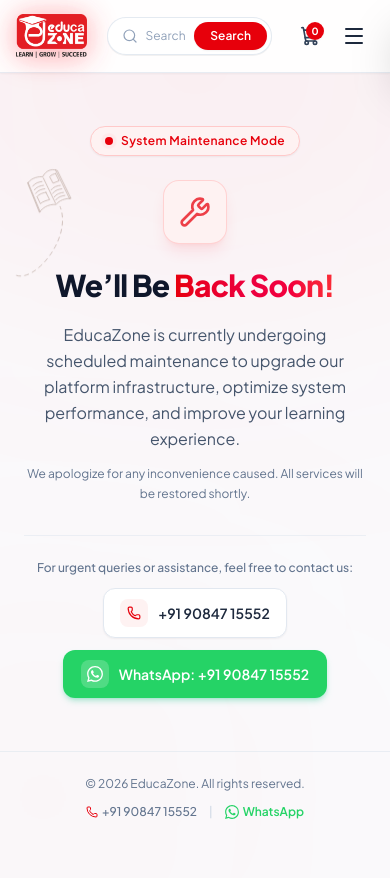
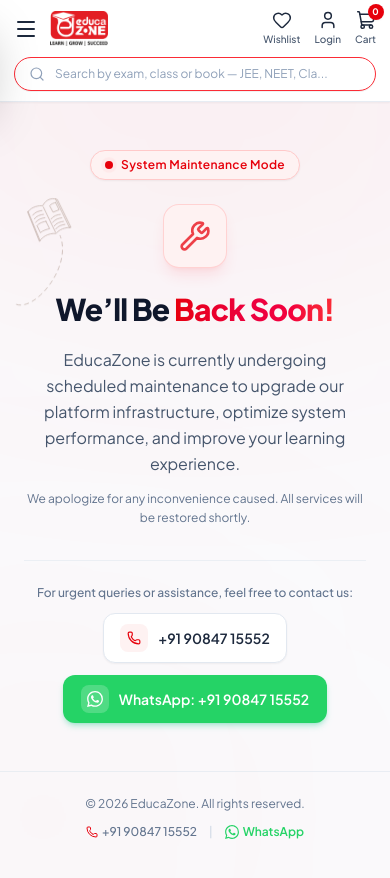
Before and after one commit to ritikvarun/educazone, a React (Vite) app: page / in a window 390 px wide. Shown: the top 878 px of the page. Built offline with nearby package versions, Linux system fonts and the light colour scheme.

Commit message:
Update mobile navbar to match reference screenshot with 2-row layout, wishlist, login, cart, and red search bar

```diff
--- a/src/components/Navbar.jsx
+++ b/src/components/Navbar.jsx
@@ -1,5 +1,5 @@
 import { useState, useRef, useEffect } from 'react'
-import { Search, ShoppingCart, User, X, ChevronDown, Menu } from 'lucide-react'
+import { Search, ShoppingCart, User, X, ChevronDown, Menu, Heart } from 'lucide-react'
 import logoBadge from '../assets/educazone-badge.png'
 
 const booksSolutionOptions = [
@@ -59,10 +59,10 @@
   }, [isMobileMenuOpen])
 
   return (
-    <header className="sticky top-0 z-50 w-full border-b border-slate-200/80 bg-white/90 backdrop-blur-md shadow-xs transition-all">
-      {/* Main Navbar Top Row */}
-      <div className="max-w-7xl mx-auto px-4 sm:px-6 lg:px-8 h-18 sm:h-20 flex items-center justify-between gap-3 sm:gap-6">
+    <header className="sticky top-0 z-50 w-full border-b border-slate-200/80 bg-white/95 backdrop-blur-md shadow-xs transition-all">
 
+      {/* ================= DESKTOP VIEW (md and up) ================= */}
+      <div className="hidden md:flex max-w-7xl mx-auto px-4 sm:px-6 lg:px-8 h-18 sm:h-20 items-center justify-between gap-6">
         {/* Left: Brand Logo */}
         <div className="flex items-center shrink-0">
           <a href="#" className="relative group flex items-center gap-2">
@@ -75,7 +75,7 @@
           </a>
         </div>
 
-        {/* Center: Search Bar matching user design */}
+        {/* Center: Search Bar with inner red button */}
         <form
           onSubmit={(e) => {
             e.preventDefault()
@@ -83,16 +83,16 @@
               console.log('Searching for:', searchQuery)
             }
           }}
-          className="flex-1 max-w-sm sm:max-w-md md:max-w-lg lg:max-w-xl mx-2 sm:mx-4"
+          className="flex-1 max-w-lg lg:max-w-xl mx-4"
         >
-          <div className="relative flex items-center bg-white rounded-full border border-slate-200/90 hover:border-slate-300 focus-within:border-red-500 focus-within:ring-3 focus-within:ring-red-500/15 p-1 sm:p-1.5 pl-3.5 sm:pl-4 transition-all shadow-2xs">
-            <Search className="w-4 h-4 sm:w-4.5 sm:h-4.5 text-slate-400 shrink-0 mr-2 sm:mr-3 pointer-events-none" strokeWidth={1.8} />
+          <div className="relative flex items-center bg-white rounded-full border border-slate-200/90 hover:border-slate-300 focus-within:border-red-500 focus-within:ring-3 focus-within:ring-red-500/15 p-1.5 pl-4 transition-all shadow-2xs">
+            <Search className="w-4.5 h-4.5 text-slate-400 shrink-0 mr-3 pointer-events-none" strokeWidth={1.8} />
             <input
               type="text"
               value={searchQuery}
               onChange={(e) => setSearchQuery(e.target.value)}
               placeholder="Search by exam, class or book — JEE, NEET, Class 10..."
-              className="w-full bg-transparent text-slate-800 placeholder-slate-400 text-xs sm:text-sm font-normal outline-none pr-1.5"
+              className="w-full bg-transparent text-slate-800 placeholder-slate-400 text-sm font-normal outline-none pr-1.5"
             />
             {searchQuery && (
               <button
@@ -106,52 +106,139 @@
             )}
             <button
               type="submit"
-              className="shrink-0 bg-red-600 hover:bg-red-700 active:scale-95 text-white font-semibold text-xs sm:text-sm px-4 sm:px-5 py-1.5 sm:py-2 rounded-full transition-all duration-200 shadow-xs cursor-pointer select-none"
+              className="shrink-0 bg-red-600 hover:bg-red-700 active:scale-95 text-white font-semibold text-sm px-5 py-2 rounded-full transition-all duration-200 shadow-xs cursor-pointer select-none"
             >
               Search
             </button>
           </div>
         </form>
 
-        {/* Right: Actions (Login, Cart, Mobile Menu) */}
-        <div className="flex items-center gap-1.5 sm:gap-2.5 md:gap-3 shrink-0">
-          {/* Login Button (Hidden on mobile, visible on sm and up) */}
+        {/* Right Actions: Wishlist, Login, Cart */}
+        <div className="flex items-center gap-6 shrink-0">
           <button
             type="button"
-            className="hidden sm:inline-flex items-center gap-1.5 px-3 sm:px-4 py-2 rounded-full bg-white hover:bg-slate-50 border border-slate-200 hover:border-red-300 text-slate-700 hover:text-red-600 font-semibold text-xs sm:text-sm shadow-2xs hover:shadow-sm transition-all duration-200 active:scale-95 cursor-pointer"
+            className="flex flex-col items-center justify-center text-slate-800 hover:text-red-600 transition-colors group cursor-pointer"
           >
-            <User className="w-4 h-4 text-slate-500 group-hover:text-red-600" />
-            <span>Login</span>
+            <Heart className="w-5 h-5 text-slate-700 group-hover:text-red-600 transition-colors" strokeWidth={1.8} />
+            <span className="text-[11px] font-medium mt-0.5 text-slate-600 group-hover:text-red-600">Wishlist</span>
           </button>
 
-          {/* Cart Icon with Counter Badge */}
           <button
             type="button"
-            title="Shopping Cart"
-            aria-label="Shopping Cart"
-            className="relative p-2 sm:p-2.5 rounded-full text-slate-700 hover:text-red-600 hover:bg-red-50/80 transition-all duration-200 cursor-pointer active:scale-90"
+            className="flex flex-col items-center justify-center text-slate-800 hover:text-red-600 transition-colors group cursor-pointer"
           >
-            <ShoppingCart className="w-5 h-5" />
-            <span className="absolute top-1 right-1 min-w-[18px] h-[18px] px-1 bg-red-600 text-white text-[10px] font-bold rounded-full flex items-center justify-center shadow-xs">
-              {cartCount}
-            </span>
+            <User className="w-5 h-5 text-slate-700 group-hover:text-red-600 transition-colors" strokeWidth={1.8} />
+            <span className="text-[11px] font-medium mt-0.5 text-slate-600 group-hover:text-red-600">Login</span>
           </button>
 
-          {/* Mobile Menu Hamburger Button (On Right Side) */}
           <button
             type="button"
-            onClick={() => setIsMobileMenuOpen(true)}
-            title="Open Menu"
-            aria-label="Open Navigation Menu"
-            className="md:hidden p-2 rounded-xl text-slate-800 hover:text-red-600 hover:bg-red-50/80 transition-all duration-200 cursor-pointer active:scale-90"
+            className="relative flex flex-col items-center justify-center text-slate-800 hover:text-red-600 transition-colors group cursor-pointer"
           >
-            <Menu className="w-6 h-6" />
+            <div className="relative">
+              <ShoppingCart className="w-5 h-5 text-slate-700 group-hover:text-red-600 transition-colors" strokeWidth={1.8} />
+              <span className="absolute -top-1.5 -right-2 bg-red-600 text-white text-[9px] font-bold w-4 h-4 rounded-full flex items-center justify-center shadow-xs">
+                {cartCount}
+              </span>
+            </div>
+            <span className="text-[11px] font-medium mt-0.5 text-slate-600 group-hover:text-red-600">Cart</span>
           </button>
         </div>
-
       </div>
 
-      {/* Sub Navbar Row (Desktop & Tablet) */}
+      {/* ================= MOBILE VIEW (Matching User Screenshot Exactly) ================= */}
+      <div className="md:hidden flex flex-col">
+        {/* Row 1: Hamburger + Logo on Left, Wishlist + Login + Cart on Right */}
+        <div className="px-3.5 py-2.5 flex items-center justify-between">
+          {/* Left: Hamburger Button + Logo */}
+          <div className="flex items-center gap-2">
+            <button
+              type="button"
+              onClick={() => setIsMobileMenuOpen(true)}
+              className="p-1 -ml-1 text-slate-800 hover:text-red-600 transition-colors cursor-pointer active:scale-95"
+              aria-label="Open Navigation Menu"
+            >
+              <Menu className="w-6 h-6 stroke-[2]" />
+            </button>
+
+            <a href="#" className="flex items-center">
+              <img
+                src={logoBadge}
+                alt="EducaZone Logo"
+                className="h-9 w-auto object-contain"
+              />
+            </a>
+          </div>
+
+          {/* Right: Wishlist, Login, Cart (vertical stack as in screenshot) */}
+          <div className="flex items-center gap-3.5">
+            <button
+              type="button"
+              className="flex flex-col items-center justify-center text-slate-800 hover:text-red-600 transition-colors group cursor-pointer"
+            >
+              <Heart className="w-5 h-5 text-slate-800 group-hover:text-red-600 transition-colors" strokeWidth={1.8} />
+              <span className="text-[10px] font-medium mt-0.5 text-slate-600 group-hover:text-red-600">Wishlist</span>
+            </button>
+
+            <button
+              type="button"
+              className="flex flex-col items-center justify-center text-slate-800 hover:text-red-600 transition-colors group cursor-pointer"
+            >
+              <User className="w-5 h-5 text-slate-800 group-hover:text-red-600 transition-colors" strokeWidth={1.8} />
+              <span className="text-[10px] font-medium mt-0.5 text-slate-600 group-hover:text-red-600">Login</span>
+            </button>
+
+            <button
+              type="button"
+              className="relative flex flex-col items-center justify-center text-slate-800 hover:text-red-600 transition-colors group cursor-pointer"
+            >
+              <div className="relative">
+                <ShoppingCart className="w-5 h-5 text-slate-800 group-hover:text-red-600 transition-colors" strokeWidth={1.8} />
+                <span className="absolute -top-1.5 -right-2 bg-red-600 text-white text-[9px] font-bold w-4 h-4 rounded-full flex items-center justify-center shadow-xs">
+                  {cartCount}
+                </span>
+              </div>
+              <span className="text-[10px] font-medium mt-0.5 text-slate-600 group-hover:text-red-600">Cart</span>
+            </button>
+          </div>
+        </div>
+
+        {/* Row 2: Full-width Search Bar with Red Border (as in user screenshot) */}
+        <div className="px-3.5 pb-2.5">
+          <form
+            onSubmit={(e) => {
+              e.preventDefault()
+              if (searchQuery.trim()) {
+                console.log('Searching for:', searchQuery)
+              }
+            }}
+            className="w-full"
+          >
+            <div className="relative flex items-center bg-white rounded-full border border-red-500 px-3.5 py-2 shadow-2xs">
+              <Search className="w-4 h-4 text-slate-400 shrink-0 mr-2.5 pointer-events-none" strokeWidth={1.8} />
+              <input
+                type="text"
+                value={searchQuery}
+                onChange={(e) => setSearchQuery(e.target.value)}
+                placeholder="Search by exam, class or book — JEE, NEET, Cla..."
+                className="w-full bg-transparent text-slate-800 placeholder-slate-400 text-xs font-normal outline-none pr-1.5"
+              />
+              {searchQuery && (
+                <button
+                  type="button"
+                  onClick={() => setSearchQuery('')}
+                  className="p-1 mr-0.5 text-slate-400 hover:text-slate-600 rounded-full transition-colors cursor-pointer"
+                  title="Clear"
+                >
+                  <X className="w-3.5 h-3.5" />
+                </button>
+              )}
+            </div>
+          </form>
+        </div>
+      </div>
+
+      {/* ================= SUB NAVBAR ROW (Desktop & Tablet) ================= */}
       <nav className="hidden md:block w-full border-t border-slate-200/60 bg-white/95 relative">
         <div className="max-w-7xl mx-auto px-4 sm:px-6 lg:px-8">
           <ul className="flex items-center justify-center gap-5 sm:gap-7 md:gap-9 py-2.5 overflow-x-auto sm:overflow-visible whitespace-nowrap no-scrollbar text-xs sm:text-sm font-medium text-slate-700">
@@ -175,13 +262,13 @@
                       />
                     </button>
 
-                    {/* Dropdown Menu matching user screenshot */}
+                    {/* Dropdown Menu in RBW Theme */}
                     {isBooksSolutionOpen && (
                       <div className="absolute left-0 top-full mt-2 w-48 sm:w-52 bg-white rounded-md shadow-2xl border border-slate-200/90 z-50 overflow-hidden text-left animate-in fade-in slide-in-from-top-1 duration-150">
-                        {/* Top Red Accent Stripe (matching screenshot) */}
+                        {/* Top Red Accent Stripe */}
                         <div className="h-[3px] bg-red-600 w-full" />
 
-                        {/* List Items with Dividers in RBW Theme */}
+                        {/* List Items with Dividers */}
                         <ul className="divide-y divide-slate-100 py-0.5">
                           {booksSolutionOptions.map((opt, idx) => (
                             <li key={opt.name}>
@@ -216,7 +303,8 @@
         </div>
       </nav>
 
-      {/* Mobile Menu Backdrop */}
+      {/* ================= MOBILE MENU DRAWER ================= */}
+      {/* Backdrop */}
       {isMobileMenuOpen && (
         <div
           onClick={() => setIsMobileMenuOpen(false)}
@@ -225,10 +313,10 @@
         />
       )}
 
-      {/* Mobile Slide-over Drawer (From Right Side) */}
+      {/* Slide-over Drawer (From Left side next to Hamburger) */}
       <div
-        className={`fixed top-0 right-0 h-full w-[310px] max-w-[85vw] bg-white z-[70] shadow-2xl flex flex-col transition-transform duration-300 ease-in-out md:hidden border-l border-slate-200 ${
-          isMobileMenuOpen ? 'translate-x-0' : 'translate-x-full'
+        className={`fixed top-0 left-0 h-full w-[300px] max-w-[85vw] bg-white z-[70] shadow-2xl flex flex-col transition-transform duration-300 ease-in-out md:hidden border-r border-slate-200 ${
+          isMobileMenuOpen ? 'translate-x-0' : '-translate-x-full'
         }`}
       >
         {/* Top Red Accent Line */}
@@ -236,7 +324,7 @@
 
         {/* Drawer Header */}
         <div className="flex items-center justify-between px-5 py-4 border-b border-slate-200/80">
-          <img src={logoBadge} alt="EducaZone Logo" className="h-10 w-auto object-contain" />
+          <img src={logoBadge} alt="EducaZone Logo" className="h-9 w-auto object-contain" />
           <button
             type="button"
             onClick={() => setIsMobileMenuOpen(false)}
@@ -249,7 +337,7 @@
 
         {/* Drawer Scrollable Content */}
         <div className="flex-1 overflow-y-auto px-5 py-4 space-y-4">
-          {/* Quick Action Buttons: Login & Cart */}
+          {/* Quick Action: Login & Cart */}
           <div className="grid grid-cols-2 gap-2.5 pb-4 border-b border-slate-100">
             <button
               type="button"
@@ -269,7 +357,7 @@
             </button>
           </div>
 
-          {/* Navigation Links List */}
+          {/* Navigation Links in RBW Theme */}
           <nav>
             <p className="text-[11px] font-bold uppercase tracking-wider text-slate-400 mb-2 px-1">Menu</p>
             <ul className="space-y-1">
@@ -336,6 +424,7 @@
           <span className="text-[11px] font-bold text-red-600 tracking-wider">LEARN | GROW | SUCCEED</span>
         </div>
       </div>
+
     </header>
   )
 }
```
